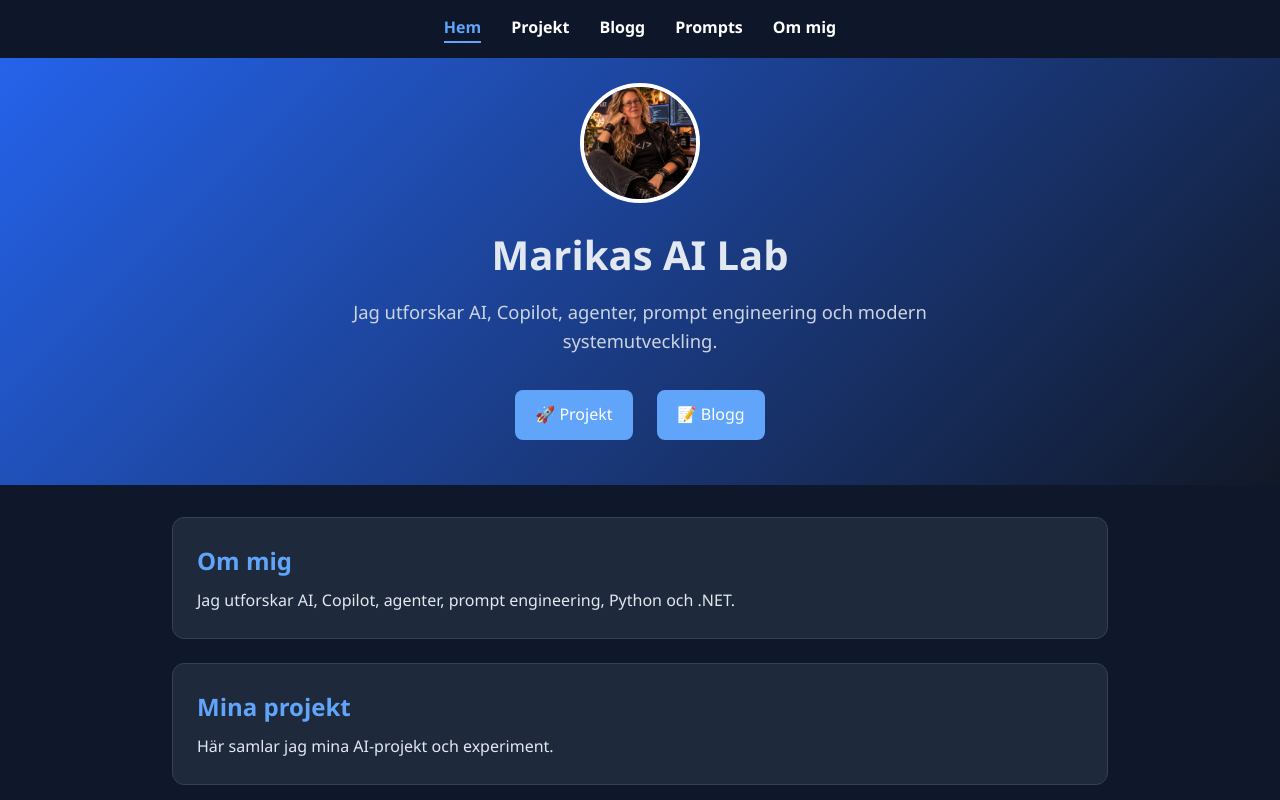
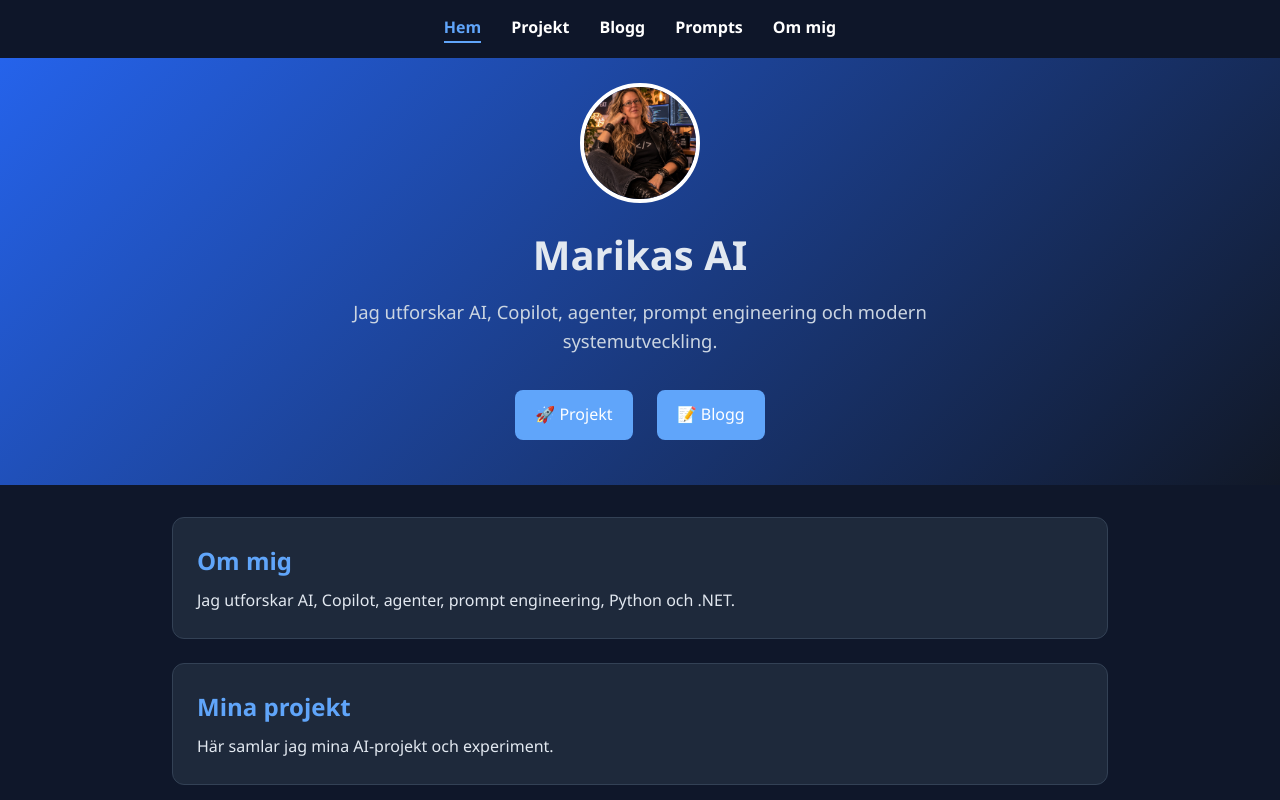
Before and after one commit to marikaantonov-jpg/ai-portfolio, a plain HTML site: page index.html in a window 1280 px wide. Shown: the top 800 px of the page. Drawn offline with Linux system fonts and the light colour scheme.

Commit message:
Update portfolio title
Co-authored-by: Copilot <223556219+Copilot@users.noreply.github.com>

```diff
--- a/index.html
+++ b/index.html
@@ -4,7 +4,7 @@
 <head>
     <meta charset="UTF-8">
     <meta name="viewport" content="width=device-width, initial-scale=1.0">
-    <title>Marikas AI Lab</title>
+    <title>Marikas AI</title>
     <link rel="stylesheet" href="style.css">
 </head>
 
@@ -23,7 +23,7 @@
         alt="Profilbild"
         class="profile-image">
 
-    <h1>Marikas AI Lab</h1>
+    <h1>Marikas AI</h1>
 
     <p class="hero-text">
         Jag utforskar AI, Copilot, agenter,
```
